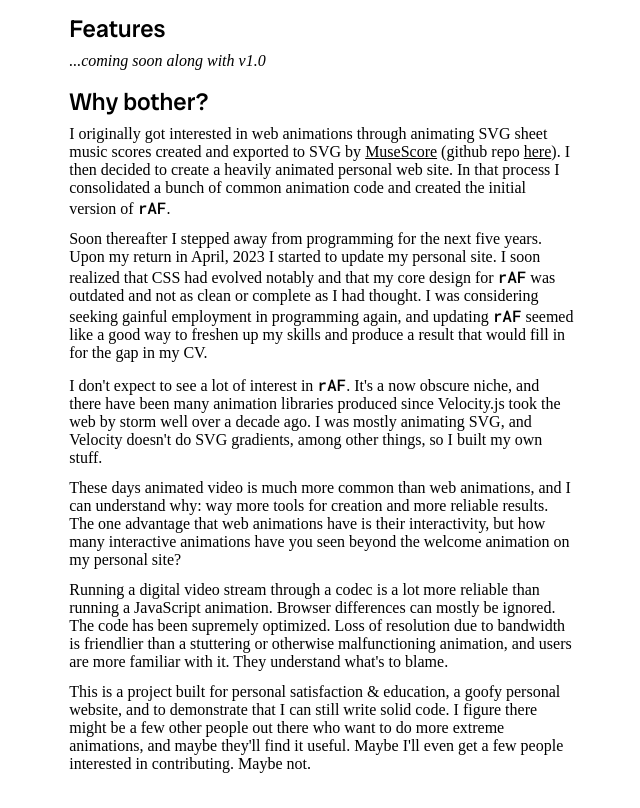
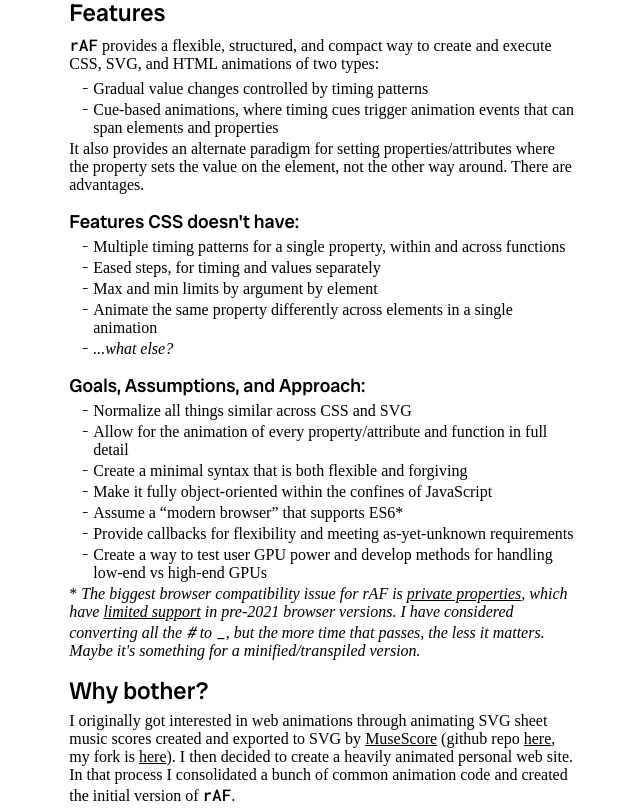
Before and after one commit to sidewayss/rAF, a website: page index.html in a window 1280 px wide. Shown: the part 934-1742 px from the top of the page, without its empty margins (318-958 px from the left). Before the commit the page ends 1719 px from the top, so only its background shows below. Drawn offline with Linux system fonts and the light colour scheme; a web font is replaced by a local one.

Commit message:
updated readme/index

```diff
--- a/index.css
+++ b/index.css
@@ -117,30 +117,36 @@ h1 {
   padding:0;
   vertical-align:middle;
 }
-h2, p.bullet {
+h2, h3 {
   font-family:"Radio Canada Big";
   font-weight:500;
 }
-h2, img.sub{
-  margin:0.75rem 0 0.5rem;
+h2, img.sub {
+  margin:0.75rem 0 0.375rem;
 }
-p.bullet {
-  margin:0.25rem 0 0.5rem;
-  font-size:18px;
+h3 {
+  margin:0.75rem 0 00rem;
 }
-p {
+ul {
+  margin:0.25rem 0 0 1.5rem;
+  padding:0;
+}
+p, li {
   font-family:"Shippori Antique";
-  margin:0 0 0.25rem;
+  margin:0 0 0.1875rem;
 }
 p + p {
   margin-top: 0.5rem;
 }
+p.bullet {
+  margin:0.125rem 0 0 0.625rem;
+}
+li::marker {
+  content:"\0335\2002";
+}
 span {
   font-family:"Roboto Mono";
   font-weight:400;
-}
-span.bullet {
-  font-family:"Radio Canada Big";
 }
 .rAF {
   font-family:"Roboto Mono";
--- a/index.html
+++ b/index.html
@@ -15,7 +15,7 @@
       <p>The name <span class="rAF">rAF</span> is a common abbreviation for the core JavaScript animation function: <span>requestAnimationFrame()</span>. It is a highly flexible animation library for HTMLElements, SVGElements, and CSSStyleRules. It includes 99% of CSS animation functionality, but also extends that functionality greatly.</p>
       <p> It is a solo open source project about to be released in its first public version 1.0. Hopefully others will contribute in the future.</p>
       <h2>Getting started</h2>
-      <p>If you want to skip the formalities and jump right in, the best place to start is the <a href="apps/">Three Apps</a> (web pages) that test/demonstrate the app and generate starting-point JavaScript code for the configured animation. I am hosting them on my personal site. GitHub Pages will be up when I learn how to fully disable Jekyll...</p>
+      <p>If you want to skip the formalities and jump right in, the best place to start are the <a href="apps/">3 Apps</a> (web pages) that test & demonstrate the library and generate starting-point JavaScript code for the configured animation. I am hosting them on my personal site. GitHub Pages will be up when I learn how to fully disable Jekyll...</p>
       <p>There are also animation examples in these collections on CodePen:</p>
       <p><i>...coming soon along with v1.0</i></p>
       <p><a href="docs/raf-by-class.html">Properties and Methods by Class</a> catalogs classes and constants you might want to use. The current state of documentation is like a sparse array. Hopefully the examples, apps, and app instructions will help to fill in the gaps.</p>
@@ -27,15 +27,41 @@
       <p><span>PFactory.init();</span></p>
 
       <h2>Features</h2>
-      <p><i>...coming soon along with v1.0</i></p>
+      <p><span class="rAF">rAF</span> provides a flexible, structured, and compact way to create and execute CSS, SVG, and HTML animations of two types:</p>
+      <ul>
+        <li>Gradual value changes controlled by timing patterns</li>
+        <li>Cue-based animations, where timing cues trigger animation events that can span elements and properties</li>
+      </ul>
+      <p>It also provides an alternate paradigm for setting properties/attributes where the property sets the value on the element, not the other way around. There are advantages.</p>
+
+      <h3>Features CSS doesn't have:</h3>
+      <ul>
+        <li>Multiple timing patterns for a single property, within and across functions</li>
+        <li>Eased steps, for timing and values separately</li>
+        <li>Max and min limits by argument by element</li>
+        <li>Animate the same property differently across elements in a single animation</li>
+        <li><i>...what else?</i></li>
+      </ul>
+
+      <h3>Goals, Assumptions, and Approach:</h3>
+      <ul>
+        <li>Normalize all things similar across CSS and SVG</li>
+        <li>Allow for the animation of every property/attribute and function in full detail</li>
+        <li>Create a minimal syntax that is both flexible and forgiving</li>
+        <li>Make it fully object-oriented within the confines of JavaScript</li>
+        <li>Assume a “modern browser” that supports ES6*</li>
+        <li>Provide callbacks for flexibility and meeting as-yet-unknown requirements</li>
+        <li>Create a way to test user GPU power and develop methods for handling low-end vs high-end GPUs</li>
+      </ul>
+      <p>* <i>The biggest browser compatibility issue for rAF is <a href="https://developer.mozilla.org/en-US/docs/Web/JavaScript/Reference/Classes/Private_properties">private properties</a>, which have <a href="https://caniuse.com/?search=private%20class">limited support</a> in pre-2021 browser versions. I have considered converting all the <span>#</span> to <span>_</span>, but the more time that passes, the less it matters. Maybe it's something for a minified/transpiled version.</i></p>
 
       <h2>Why bother?</h2>
-      <p>I originally got interested in web animations through animating SVG sheet music scores created and exported to SVG by <a href="https://musescore.org">MuseScore</a> (github repo <a href="https://github.com/musescore/MuseScore">here</a>). I then decided to create a heavily animated personal web site. In that process I consolidated a bunch of common animation code and created the initial version of <span class="rAF">rAF</span>.</p>
+      <p>I originally got interested in web animations through animating SVG sheet music scores created and exported to SVG by <a href="https://musescore.org">MuseScore</a> (github repo <a href="https://github.com/musescore/MuseScore">here</a>, my fork is <a href="https://github.com/sidewayss/MuseScore">here</a>). I then decided to create a heavily animated personal web site. In that process I consolidated a bunch of common animation code and created the initial version of <span class="rAF">rAF</span>.</p>
       <p>Soon thereafter I stepped away from programming for the next five years. Upon my return in April, 2023 I started to update my personal site. I soon realized that CSS had evolved notably and that my core design for <span class="rAF">rAF</span> was outdated and not as clean or complete as I had thought. I was considering seeking gainful employment in programming again, and updating <span class="rAF">rAF</span> seemed like a good way to freshen up my skills and produce a result that would fill in for the gap in my CV.</p>
       <p>I don't expect to see a lot of interest in <span class="rAF">rAF</span>. It's a now obscure niche, and there have been many animation libraries produced since Velocity.js took the web by storm well over a decade ago. I was mostly animating SVG, and Velocity doesn't do SVG gradients, among other things, so I built my own stuff.</p>
       <p>These days animated video is much more common than web animations, and I can understand why: way more tools for creation and more reliable results. The one advantage that web animations have is their interactivity, but how many interactive animations have you seen beyond the welcome animation on my personal site?</p>
       <p>Running a digital video stream through a codec is a lot more reliable than running a JavaScript animation. Browser differences can mostly be ignored. The code has been supremely optimized. Loss of resolution due to bandwidth is friendlier than a stuttering or otherwise malfunctioning animation, and users are more familiar with it. They understand what's to blame.</p>
-      <p>This is a project built for personal satisfaction & education, a goofy personal website, and to demonstrate that I can still write solid code. I figure there might be a few other people out there who want to do more extreme animations, and maybe they'll find it useful. Maybe I'll even get a few people interested in contributing. Maybe not.</p>
+      <p>This is a project built for personal satisfaction & education, a goofy personal website, and to demonstrate that I can still write solid code. I figure there might be a few other people out there who want to do more extreme animations, and maybe they'll find it useful. Maybe I'll even get a few people interested in contributing...</p>
     </div>
   </body>
 </html>
```
Also changed, not shown: README.md.
